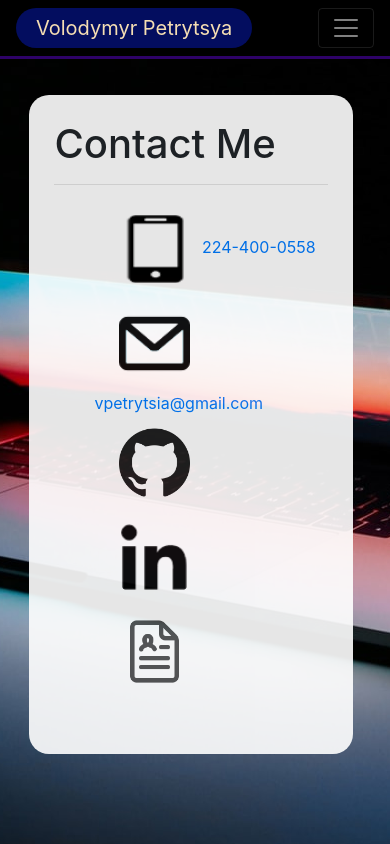
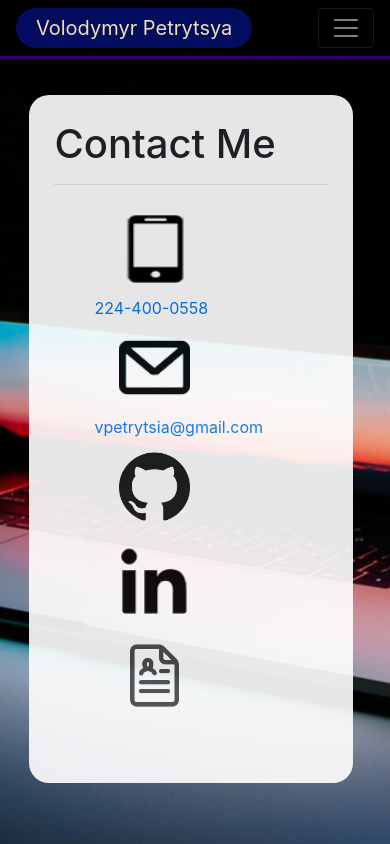
Before and after one commit to Volodya1989/portfolio-r, a React (Create React App) app: page /contact in a window 390 px wide. Shown: the top 844 px of the page. Built offline with nearby package versions, Linux system fonts and the light colour scheme.

Commit message:
project description added

```diff
--- a/src/components/ProjectCard/ProjectCard.js
+++ b/src/components/ProjectCard/ProjectCard.js
@@ -1,49 +1,49 @@
 import React from "react";
 import memoryMaker from "../images/memoryMaker.png";
 import stayingInTonight from "../images/stayingInTonight.png";
+import employeeDirectory from "../images/employeeDirectory.png";
 import weatherDashboard from "../images/weatherDashboard.png";
 import dailyScheduler from "../images/dailyScheduler.gif";
 import codingQuiz from "../images/codingQuiz.gif";
-import passwordGenerator from "../images/passwordGenerator.png";
 import "./projectCard.style.css";
 export default function ProjectCard(props) {
   const images = {
     memoryMaker,
     stayingInTonight,
+    employeeDirectory,
     weatherDashboard,
     dailyScheduler,
     codingQuiz,
-    passwordGenerator,
   };
 
-  const { image, name, deployedLink, repositoryLink } = props;
+  const { image, name, deployedLink, repositoryLink, overview } = props;
 
   return (
     <div className="col-sm-12 col-md-6 mb-4 projectCard">
-      <div class="card">
-        <h2 class="general-title"> {name}</h2>
+      <div className="card">
+        <h2 className="general-title"> {name}</h2>
         <img
           id="movie-poster"
-          class="card-img"
+          className="card-img"
           src={images[image]}
           alt="poster1"
         />
       </div>
-      <div class="card-body rounded text-white">
-        <h2 class="card-title" id="title-movie">
+      <div className="card-body rounded text-white">
+        <h2 className="card-title" id="title-movie">
           <a href={deployedLink} className="btn  btn-primary" target="_blank">
             live demo
           </a>
         </h2>
-        <h5 id="overview-movie">project overviw</h5>
-        <h3 class="card-text" id="rating-movie">
+        <h5 id="overview-movie">Project description:</h5>
+        <br />
+        <p>{overview}</p>
+        <h3 className="card-text" id="rating-movie">
           <a href={repositoryLink}>
             <i className="fa fa-github fa-2x" aria-hidden="true"></i>
           </a>
         </h3>
-        <h3 id="release-movie" class="card-text">
-          description
-        </h3>
+
       </div>
     </div>
 
--- a/src/components/data/projects.js
+++ b/src/components/data/projects.js
@@ -5,6 +5,8 @@ export const projects = [
     image: "memoryMaker",
     deployedLink: "https://memory-make.herokuapp.com/",
     repositoryLink: "https://github.com/Volodya1989/Memory-Maker",
+    overview:
+      "This application is intended to help user organize their memories so that they spend less time scrolling through their phone for pictures and more time enjoying their memories! ",
   },
   {
     name: "Staying In Tonight",
@@ -13,6 +15,17 @@ export const projects = [
     deployedLink: "https://volodya1989.github.io/Staying-in-Tonight-Generator/",
     repositoryLink:
       "https://github.com/Volodya1989/Staying-in-Tonight-Generator",
+    overview:
+      "Staying in Tonight application serves as a tool to help users make a decision about how to spend a night staying at home, by either watching a movie or playing a video game.",
+  },
+  {
+    name: "Employee Directory",
+    key: "employeeDirectory",
+    image: "employeeDirectory",
+    deployedLink: "https://volodya1989.github.io/employee_directory/",
+    repositoryLink: "https://github.com/Volodya1989/employee_directory",
+    overview: `Employee Directory Application was build by using React.js.
+    This application is intended for people who want to to be able to view entire employee directory at once so that they have quick access to their information.`,
   },
   {
     name: "Weather Dashboard",
@@ -20,6 +33,7 @@ export const projects = [
     image: "weatherDashboard",
     deployedLink: "https://volodya1989.github.io/weather-dashboard/",
     repositoryLink: "https://github.com/Volodya1989/gt-hw-weather-dashboard",
+    overview: `Weather Dashboard Application was build by using  by using HTML, CSS, Bootstrap Library and jQuery. This application is intended for people who want to check weather in different cities on daily basis.`,
   },
   {
     name: "Daily Scheduler",
@@ -27,6 +41,8 @@ export const projects = [
     image: "dailyScheduler",
     deployedLink: "https://volodya1989.github.io/work-day-scheduler/",
     repositoryLink: "https://github.com/Volodya1989/gt-hw-work-day-scheduler",
+    overview: `Daily Scheduler Application was build by using best practices of web development by using HTML, CSS, jQuery as well as Bootstrap and Moment.js libraries.
+    This application is intended for people who want to schedule their daily activities online.`,
   },
   {
     name: "Coding Quiz",
@@ -34,12 +50,6 @@ export const projects = [
     image: "codingQuiz",
     deployedLink: "https://volodya1989.github.io/coding-quiz-app/",
     repositoryLink: "https://github.com/Volodya1989/gt-hw-coding-quiz-app",
-  },
-  {
-    name: "Password Generator",
-    key: "passwordGenerator",
-    image: "passwordGenerator",
-    deployedLink: "https://volodya1989.github.io/password-generator/",
-    repositoryLink: "https://github.com/Volodya1989/gt-hw-password_generator",
+    overview: `Coding Quiz Application was build  by using HTML, CSS, Bootstrap library and JavaScript. This application is intended for people who want to check their knowledge on JavaScript and its rules.`,
   },
 ];
--- a/src/components/pages/About/About.js
+++ b/src/components/pages/About/About.js
@@ -56,7 +56,7 @@ function About() {
                   <div id="aboutIcons" className="row ">
                     <a href={Resume} className="img__wrap" target="_blank">
                       <img className="logo img__img" src={resumeIcon} alt="CV"></img>
-                      <p class="img__description">Resume</p>
+                      <p className="img__description">Resume</p>
                     </a>
                     <a href="https://github.com/Volodya1989" target="_blank">
                       <img className="logo" src={github} alt="CV"></img>
--- a/src/components/pages/Contact/Contact.js
+++ b/src/components/pages/Contact/Contact.js
@@ -25,17 +25,24 @@ const Contact = () => {
                     <hr />
                     <ul>
                       <li>
-                        <a href="#">
+                        <a href="tel:+12244000558">
                           <img className="logo" src={mobile} alt="CV"></img>
-                        </a>{" "}
-                        <a href="#">224-400-0558</a>
+                        </a>
+                        <br />
+                        <a href="tel:+12244000558">
+                          <span className="contactInfoTel">224-400-0558 </span>
+                        </a>
                       </li>
                       <li>
                         <a href="mailto:vpetrytsia@gmail.com" target="_blank">
                           <img className="logo" src={mail} alt="CV"></img>
                         </a>
+                        <br />
                         <a href="mailto:vpetrytsia@gmail.com" target="_blank">
-                          vpetrytsia@gmail.com
+                          <span className="contactInfoTel">
+                            {" "}
+                            vpetrytsia@gmail.com
+                          </span>
                         </a>
                       </li>
                       <li>
@@ -67,7 +74,7 @@ const Contact = () => {
                             src={resumeIcon}
                             alt="CV"
                           ></img>
-                          <p class="img__description">Resume</p>
+                          <p className="img__description">Resume</p>
                         </a>
                       </li>
                     </ul>
--- a/src/components/pages/Contact/contact.style.css
+++ b/src/components/pages/Contact/contact.style.css
@@ -1,15 +1,15 @@
 .contact-content {
   width: 70%;
-  margin-top: 10%;
+  margin-top: 5%;
   margin-left: 5%;
-  margin-right: 20px;
-  margin-bottom: 20%;
+  margin-right: 5%;
+  margin-bottom: 15%;
   padding-top: 25px;
   padding-left: 25px;
-  padding-bottom: 15px;
+  padding-bottom: 20px;
   padding-right: 25px;
   background-color: white;
-  max-width: 550px;
+  max-width: 450px;
   min-width: 250px;
   opacity: 0.9;
   border-radius: 20px;
@@ -19,7 +19,7 @@
     width: 90%;
     margin-top: 10%;
     margin-left: 4%;
-    margin-bottom: 30%;
+    margin-bottom: 50%;
   }
 }
 
@@ -37,3 +37,6 @@ li {
   text-align: center;
   display: inline-block;
 }
+.contactInfoTel{
+  text-align: center;
+}
--- a/src/components/pages/Portfolio/Portfolio.js
+++ b/src/components/pages/Portfolio/Portfolio.js
@@ -24,6 +24,7 @@ function Portfolio() {
                     key={project.key}
                     name={project.name}
                     repositoryLink={project.repositoryLink}
+                    overview={project.overview}
                   />
                 ))}
               </div>
--- a/src/components/pages/Portfolio/portfolio.style.css
+++ b/src/components/pages/Portfolio/portfolio.style.css
@@ -5,7 +5,7 @@
   margin-right: 80%;
   margin-left: 5%;
   margin-top: 5%;
-  margin-bottom: 20%;
+  margin-bottom: 15%;
   padding-left: 35px;
   padding-top: 35px;
   padding-bottom: 35px;
@@ -21,9 +21,13 @@
 @media screen and (max-width: 990px) {
   #portfolio-info {
     width: 90%;
-    margin-top: 10%;
-    margin-left: 4%;
-    margin-bottom: 20%;
+    margin-top: 2%;
+    margin-right: 10%;
+    margin-bottom: 15%;
+    padding-left: 1px;
+    padding-right: 1px;
+
+
   }
 }
 #portfolioLine {
```
Also changed, not shown: src/components/images/employeeDirectory.png (added).
